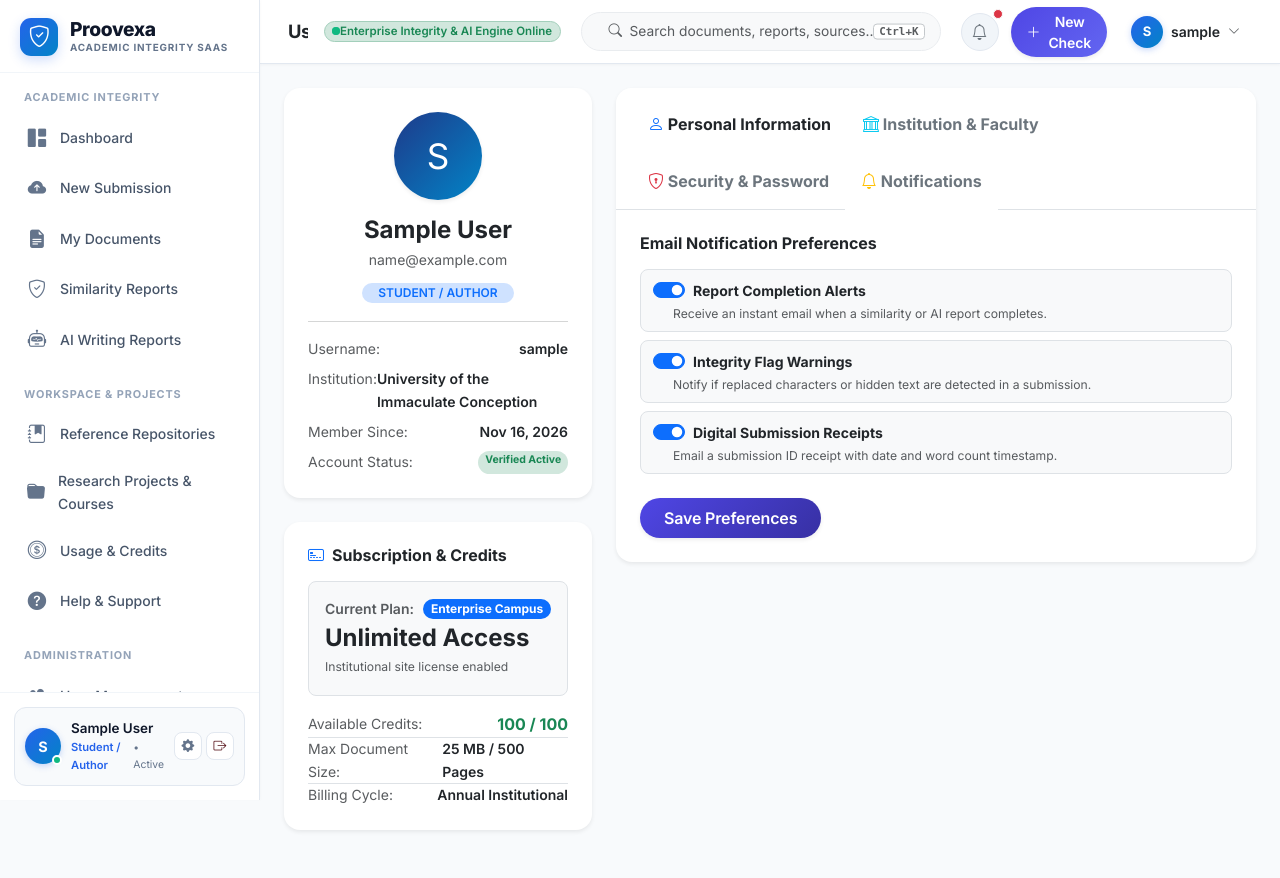
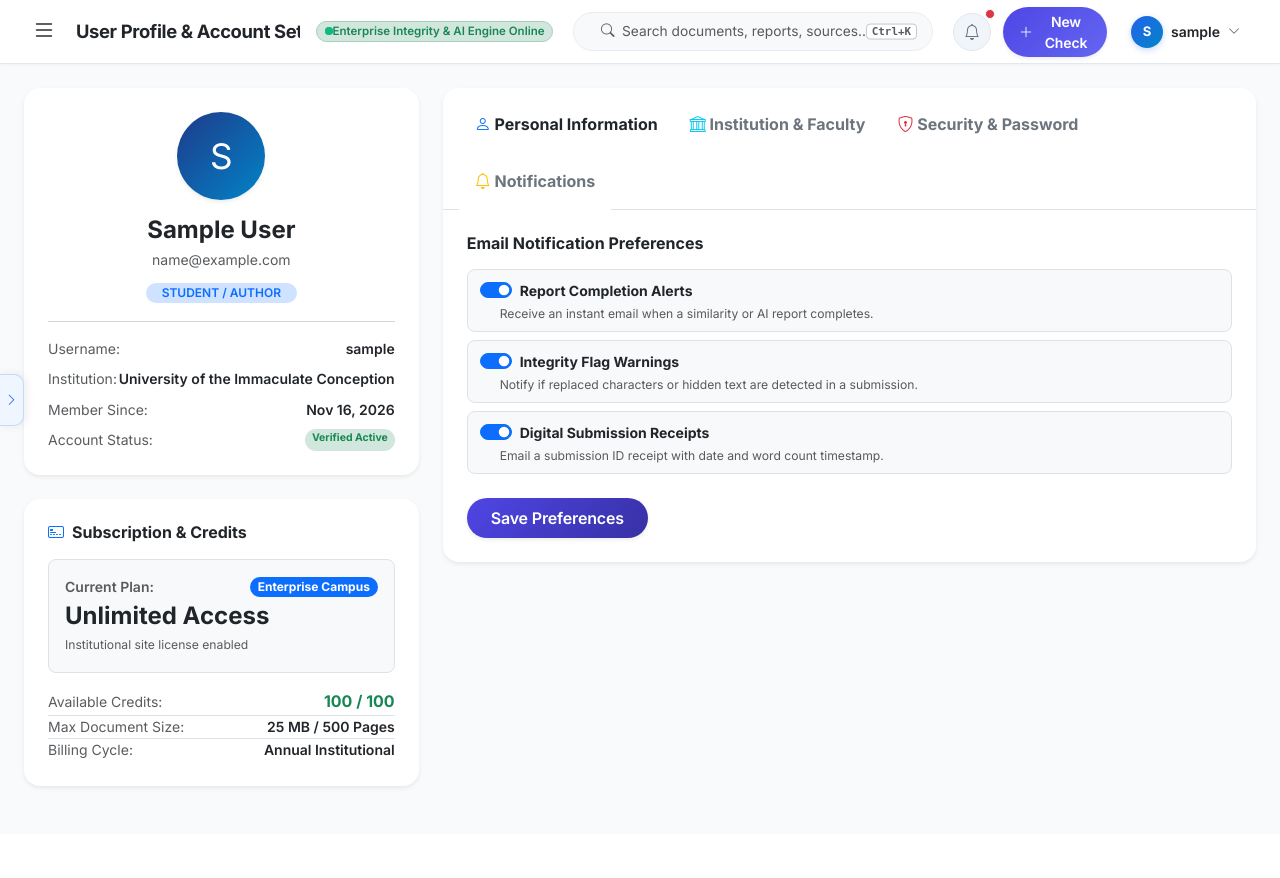
Before and after one commit to vermaaniket577/Proovexa, a Django app: page /accounts/profile/ in a window 1280 px wide, after a click on "Notifications". After the commit the page ends 789 px from the top, so only its background shows below. Run offline with Django 4.2, Linux system fonts and the light colour scheme; the visitor is signed in with stand-in values (Sample User, id 1); data comes from the database, SQL or seed files in the repository; some libraries are stand-ins or nearby versions.

Commit message:
Auto-hide sidebar navbar by default and reveal smoothly on mouse hover

```diff
--- a/static/css/main.css
+++ b/static/css/main.css
@@ -83,7 +83,55 @@ body {
     min-height: 100vh;
 }
 
-/* Sidebar */
+/* Left-Edge Hover Trigger for Auto-Hide Sidebar */
+.sidebar-hover-trigger {
+    position: fixed;
+    top: 0;
+    left: 0;
+    width: 14px;
+    height: 100vh;
+    z-index: 1039;
+    background: transparent;
+}
+
+.sidebar-edge-tab {
+    position: fixed;
+    top: 50%;
+    left: 0;
+    transform: translateY(-50%);
+    width: 20px;
+    height: 52px;
+    background: #ffffff;
+    border: 1px solid #e2e8f0;
+    border-left: none;
+    border-radius: 0 10px 10px 0;
+    display: flex;
+    align-items: center;
+    justify-content: center;
+    color: #64748b;
+    font-size: 0.78rem;
+    box-shadow: 2px 0 10px rgba(15, 23, 42, 0.08);
+    transition: all var(--transition-fast);
+    cursor: pointer;
+}
+
+.sidebar-hover-trigger:hover .sidebar-edge-tab {
+    color: #2563eb;
+    background: #eff6ff;
+    border-color: #bfdbfe;
+    width: 24px;
+}
+
+.sidebar-hover-trigger.hidden {
+    pointer-events: none;
+}
+
+.sidebar-hover-trigger.hidden .sidebar-edge-tab {
+    opacity: 0;
+    transform: translate(-100%, -50%);
+}
+
+/* Sidebar (Closed by default; opens smoothly on mouse hover) */
 .sidebar {
     width: var(--sidebar-width);
     height: 100vh;
@@ -94,13 +142,20 @@ body {
     background: #ffffff;
     display: flex;
     flex-direction: column;
-    transition: transform var(--transition-base);
+    transform: translateX(-100%);
+    transition: transform var(--transition-base), box-shadow var(--transition-base);
     overflow-y: auto;
     overflow-x: hidden;
     scrollbar-width: thin;
     scrollbar-color: #cbd5e1 transparent;
     border-right: 1px solid #e2e8f0;
-    box-shadow: 1px 0 3px rgba(15, 23, 42, 0.02);
+    box-shadow: none;
+}
+
+.sidebar.hover-open,
+.sidebar.show {
+    transform: translateX(0);
+    box-shadow: 6px 0 32px rgba(15, 23, 42, 0.16);
 }
 
 .sidebar::-webkit-scrollbar {
@@ -379,16 +434,17 @@ body {
     pointer-events: auto;
 }
 
-/* Main Content */
+/* Main Content (Full width while sidebar is closed) */
 .main-content {
     flex: 1;
-    margin-left: var(--sidebar-width);
+    margin-left: 0;
     min-height: 100vh;
     display: flex;
     flex-direction: column;
     min-width: 0;
-    width: calc(100% - var(--sidebar-width));
-    max-width: calc(100% - var(--sidebar-width));
+    width: 100%;
+    max-width: 100%;
+    transition: margin-left var(--transition-base);
 }
 
 /* Top Bar */
@@ -1006,6 +1062,10 @@ body {
    Responsive
    ============================================================== */
 @media (max-width: 991.98px) {
+    .sidebar-hover-trigger {
+        display: none;
+    }
+
     .sidebar {
         transform: translateX(-100%);
     }
--- a/templates/base.html
+++ b/templates/base.html
@@ -14,7 +14,7 @@
     <!-- Google Fonts -->
     <link href="https://fonts.googleapis.com/css2?family=Inter:wght@300;400;500;600;700;800&display=swap" rel="stylesheet">
     <!-- Custom CSS -->
-    <link href="{% static 'css/main.css' %}?v=2.3" rel="stylesheet">
+    <link href="{% static 'css/main.css' %}?v=2.4" rel="stylesheet">
     {% block extra_css %}{% endblock %}
 </head>
 <body>
@@ -44,6 +44,13 @@
     {% if user.is_authenticated %}
     <!-- Sidebar Navigation -->
     <div class="app-wrapper">
+        <!-- Left-Edge Hover Trigger for Auto-Hide Sidebar -->
+        <div class="sidebar-hover-trigger" id="sidebarHoverTrigger" aria-label="Open navigation menu" title="Hover to open navigation">
+            <div class="sidebar-edge-tab">
+                <i class="bi bi-chevron-right"></i>
+            </div>
+        </div>
+
         <nav class="sidebar" id="sidebar">
             <div class="sidebar-header">
                 <a href="{% url 'dashboard:home' %}" class="sidebar-brand">
@@ -174,7 +181,7 @@
         <main class="main-content">
             <header class="top-bar">
                 <div class="top-bar-left d-flex align-items-center gap-3">
-                    <button class="sidebar-toggle d-lg-none" id="sidebarOpen">
+                    <button class="sidebar-toggle" id="sidebarOpen" title="Hover or click to open menu" aria-label="Open navigation menu">
                         <i class="bi bi-list fs-4 text-dark"></i>
                     </button>
                     <div class="top-bar-title">
@@ -300,7 +307,7 @@
     <!-- Bootstrap JS -->
     <script src="https://cdn.jsdelivr.net/npm/bootstrap@5.3.2/dist/js/bootstrap.bundle.min.js"></script>
     <!-- Custom JS -->
-    <script src="{% load static %}{% static 'js/main.js' %}" defer></script>
+    <script src="{% load static %}{% static 'js/main.js' %}?v=2.4" defer></script>
     <script src="{% static 'js/report_poller.js' %}" defer></script>
     {% block extra_js %}{% endblock %}
 </body>
```
Also changed, not shown: static/js/main.js (+55 -6 lines).
